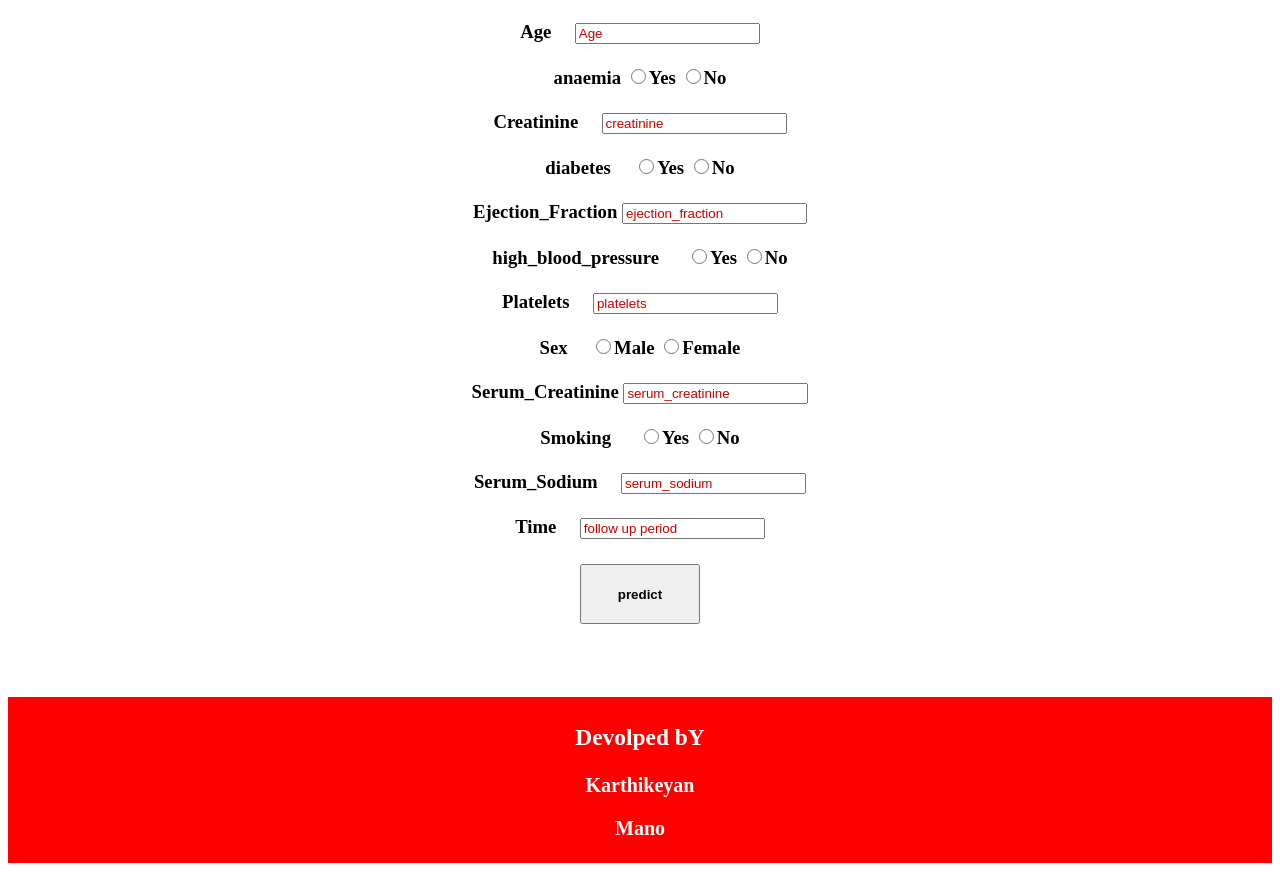
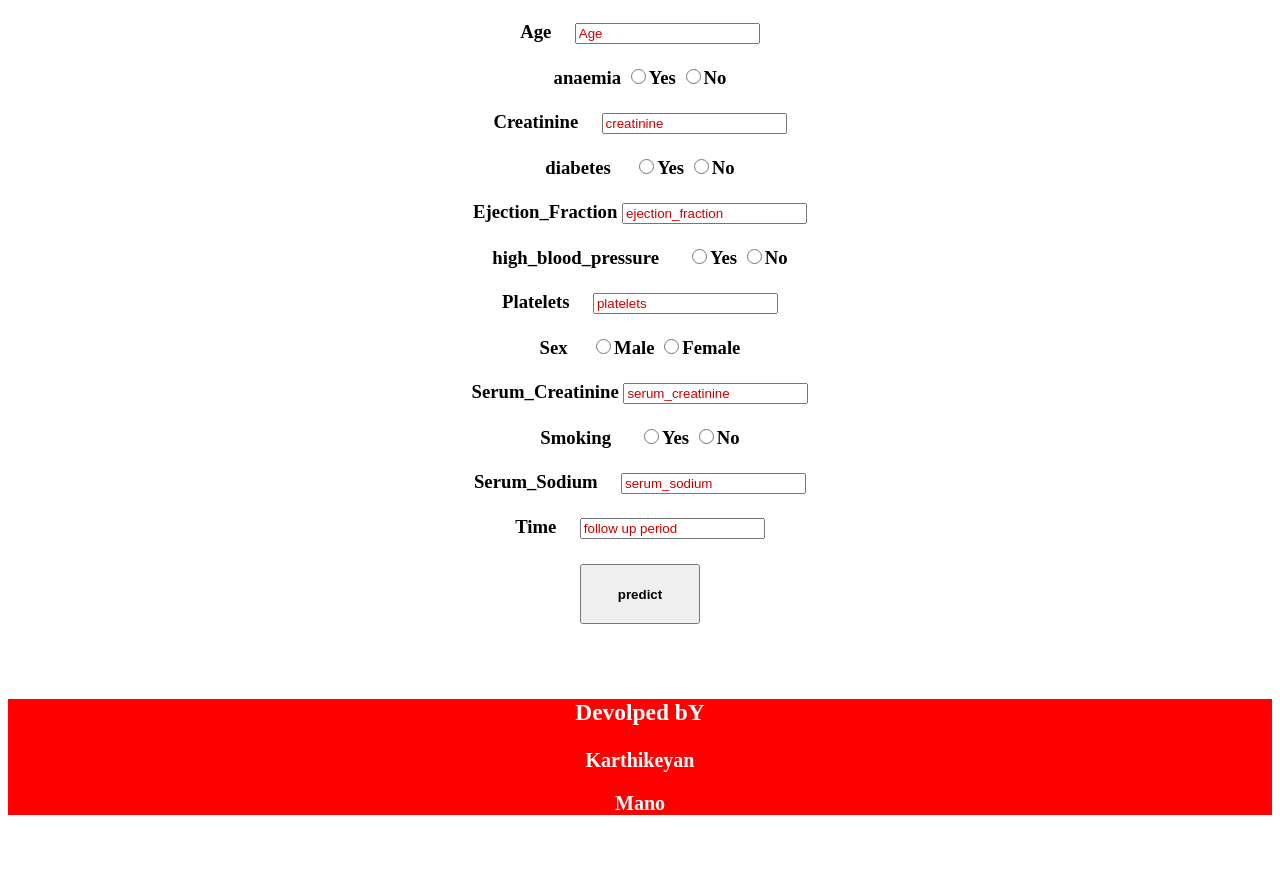
Before and after one commit to Mano181/HeartDisease, a Flask app: page / in a window 1280 px wide. Shown: the part 134-1019 px from the top of the page. After the commit the page ends 949 px from the top, so only its background shows below. Run offline with Flask 2, Linux system fonts and the light colour scheme; parts of the project's set-up code (start-up, migrations or seed data) failed here and were passed over.

Commit message:
Add files via upload

```diff
--- a/templates/frontpage.html
+++ b/templates/frontpage.html
@@ -30,6 +30,15 @@ color: #c90000;
   background: red;
   color: white;
   font-size: 20px;
+}
+.footer {
+   left: 0;
+   bottom: 0;
+   width: 100%;
+   background-color: red;
+   color: white;
+   text-align: center;
+   font-size: 20px;
 }
 </style>
 </head>
@@ -87,7 +96,7 @@ Time&emsp;
 <b><h1><button type="submit"><b>predict</b></button></h1>
 </form>
 <h3 style="color:brown;">&emsp;{{prediction_text}}<h3>
-<div class="header">
+<div class="footer">
   <h3>Devolped bY </h3>
   <p>Karthikeyan<p>
   Mano
```
